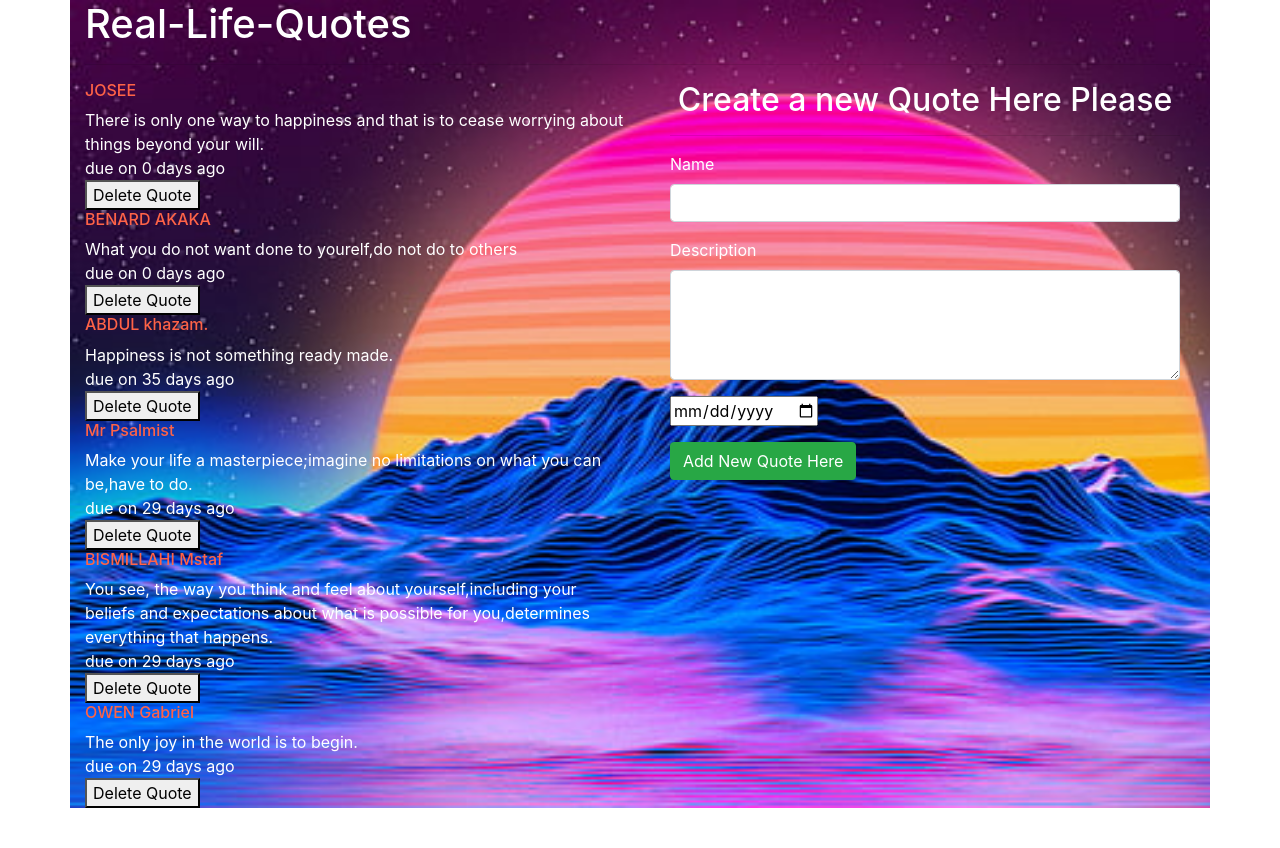
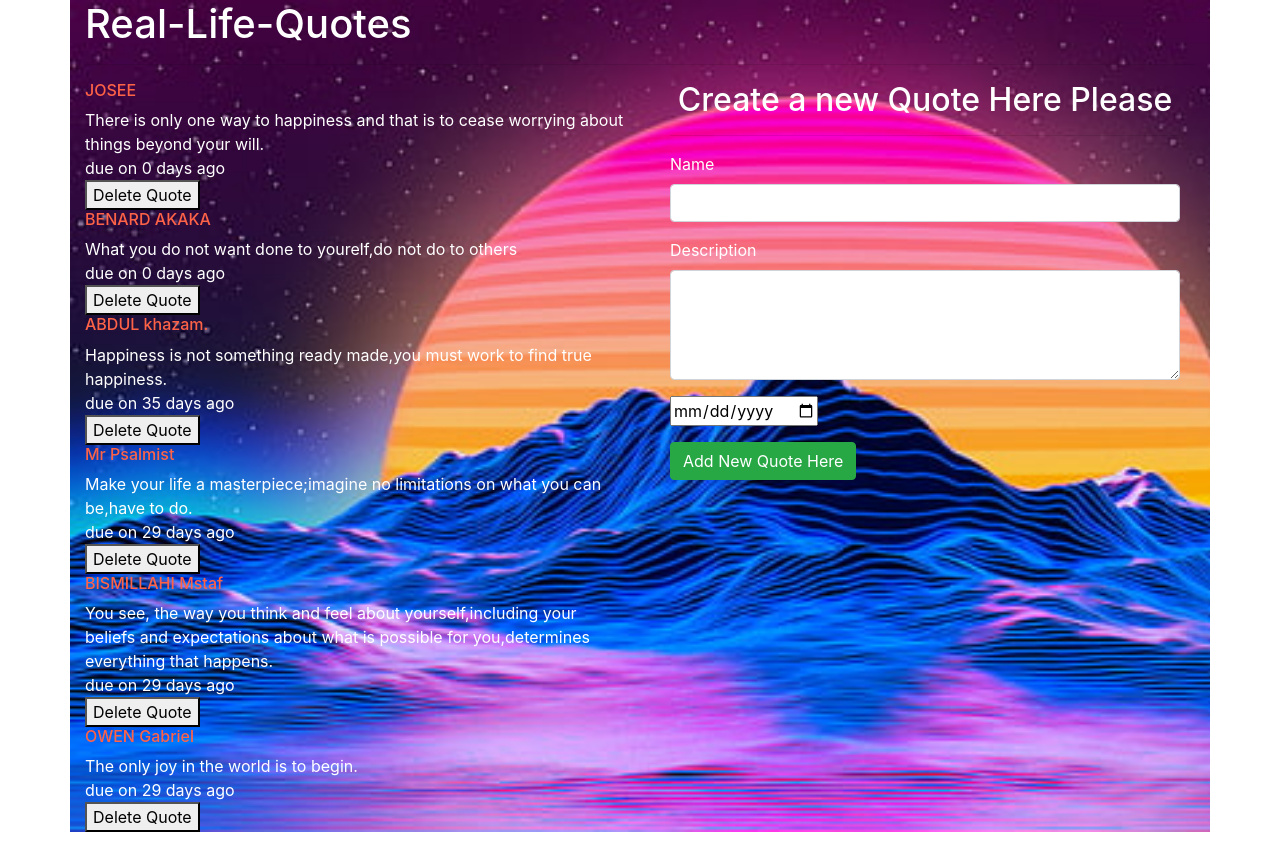
Before and after one commit to David5627/MY-QUOTES, an Angular app: page / in a window 1280 px wide. Before the commit the page ends 824 px from the top, so only its background shows below. Built offline with nearby package versions, Linux system fonts and the light colour scheme.

Commit message:
edit quote

```diff
--- a/src/app/quote/quote.component.ts
+++ b/src/app/quote/quote.component.ts
@@ -10,7 +10,7 @@ export class QuoteComponent implements OnInit {
   quotes: Quote[] = [
     new Quote(1, 'JOSEE', "There is only one way to happiness and that is to cease worrying about things beyond your will.",new Date(2020,6,11)),
     new Quote(2,'BENARD AKAKA',"What you do not want done to yourelf,do not do to others",new Date(2020,4,12)),
-    new Quote(3,'ABDUL khazam.',"Happiness is not something ready made.",new Date(2020,11,12)),
+    new Quote(3,'ABDUL khazam.',"Happiness is not something ready made,you must work to find true happiness.",new Date(2020,11,12)),
     new Quote(4,'Mr Psalmist',"Make your life a masterpiece;imagine no limitations on what you can be,have to do.",new Date(2020,11,6)),
     new Quote(5,'BISMILLAHI Mstaf',"You see, the way you think and feel about yourself,including your beliefs and expectations about what is possible for you,determines everything that happens.",new Date(2020,11,6)),
     new Quote(6,'OWEN Gabriel',"The only joy in the world is to begin.",new Date(2020,11,6)),
```
